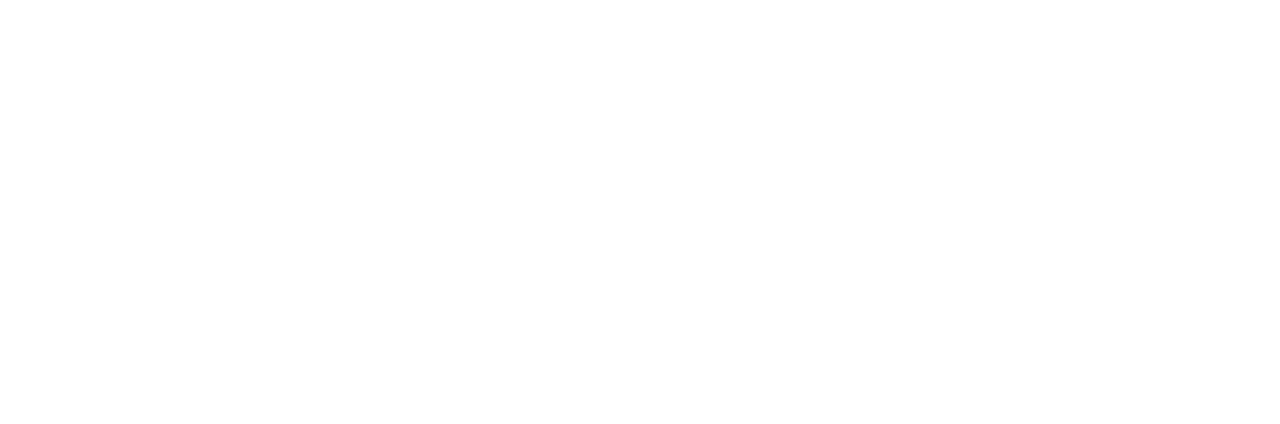
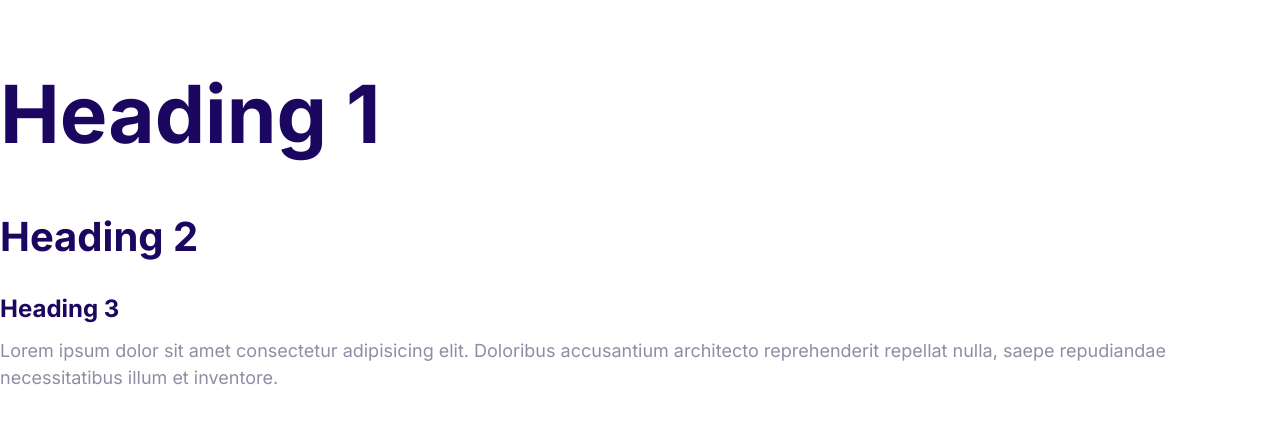
Before and after one commit to BeniaminCazacu/Moshify, a plain HTML site: page index.html in a window 1280 px wide. Drawn offline with Linux system fonts and the light colour scheme.

Commit message:
Define the styles for the fonts.

```diff
--- a/css/styles.css
+++ b/css/styles.css
@@ -5,3 +5,55 @@
   --color-headings: #1b0760;
   --color-body: #918ca4;
 }
+
+html {
+  font-size: 62.5%;
+}
+
+body {
+  font-family: Inter, Arial, Helvetica, sans-serif;
+  font-size: 2.4rem;
+  line-height: 1.5;
+  color: var(--color-body);
+}
+
+h1,
+h2,
+h3 {
+  color: var(--color-headings);
+  margin-bottom: 1rem;
+}
+
+h1 {
+  font-size: 7rem;
+}
+
+h2 {
+  font-size: 4rem;
+}
+
+h3 {
+  font-size: 3rem;
+}
+
+p {
+  margin-top: 0;
+}
+
+@media screen and (min-width: 1024px) {
+  body {
+    font-size: 1.8rem;
+  }
+
+  h1 {
+    font-size: 8rem;
+  }
+
+  h2 {
+    font-size: 4rem;
+  }
+
+  h3 {
+    font-size: 2.4rem;
+  }
+}
--- a/index.html
+++ b/index.html
@@ -3,9 +3,24 @@
   <head>
     <meta charset="UTF-8" />
     <meta name="viewport" content="width=device-width, initial-scale=1.0" />
+    <link rel="preconnect" href="https://fonts.googleapis.com" />
+    <link rel="preconnect" href="https://fonts.gstatic.com" crossorigin />
+    <link
+      href="https://fonts.googleapis.com/css2?family=Inter:wght@400;700&display=swap"
+      rel="stylesheet"
+    />
     <link rel="stylesheet" href="css/normalize.css" />
     <link rel="stylesheet" href="css/styles.css" />
     <title>Moshify</title>
   </head>
-  <body></body>
+  <body>
+    <h1>Heading 1</h1>
+    <h2>Heading 2</h2>
+    <h3>Heading 3</h3>
+    <p>
+      Lorem ipsum dolor sit amet consectetur adipisicing elit. Doloribus
+      accusantium architecto reprehenderit repellat nulla, saepe repudiandae
+      necessitatibus illum et inventore.
+    </p>
+  </body>
 </html>
```
